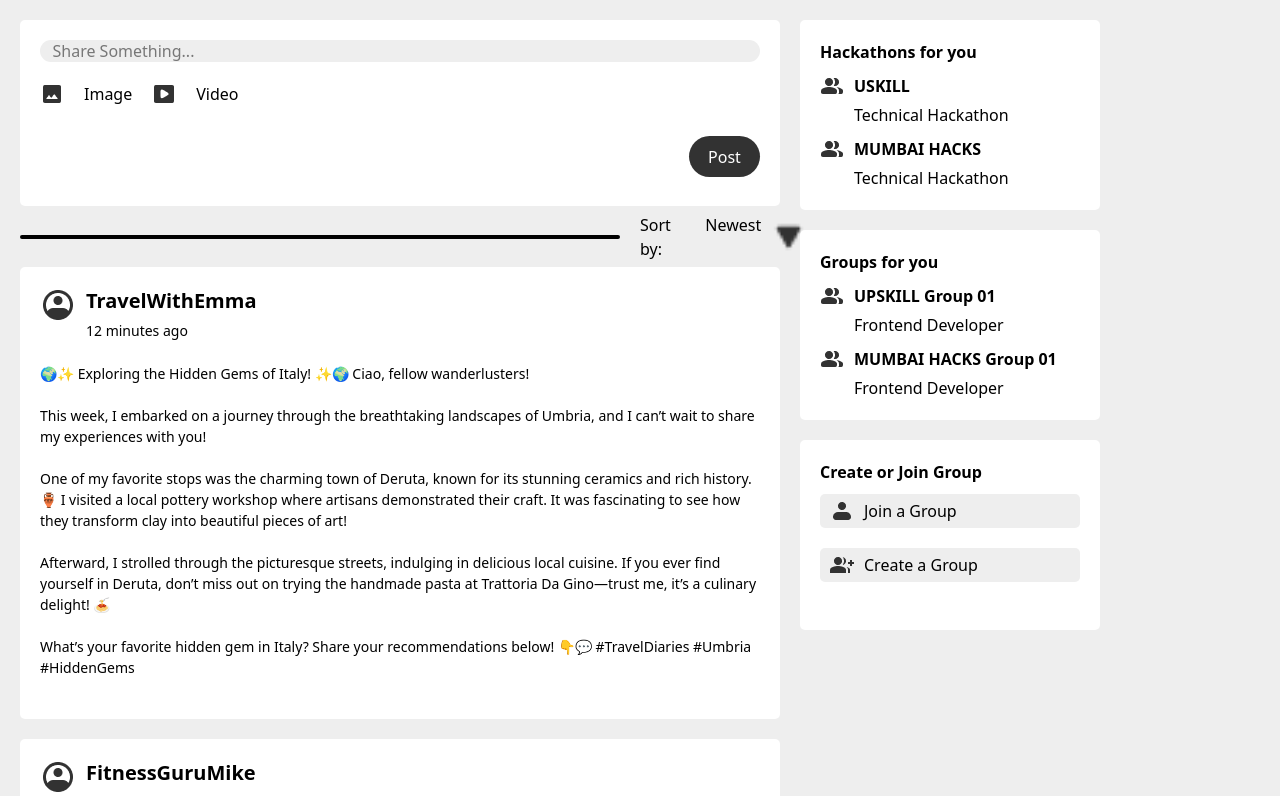
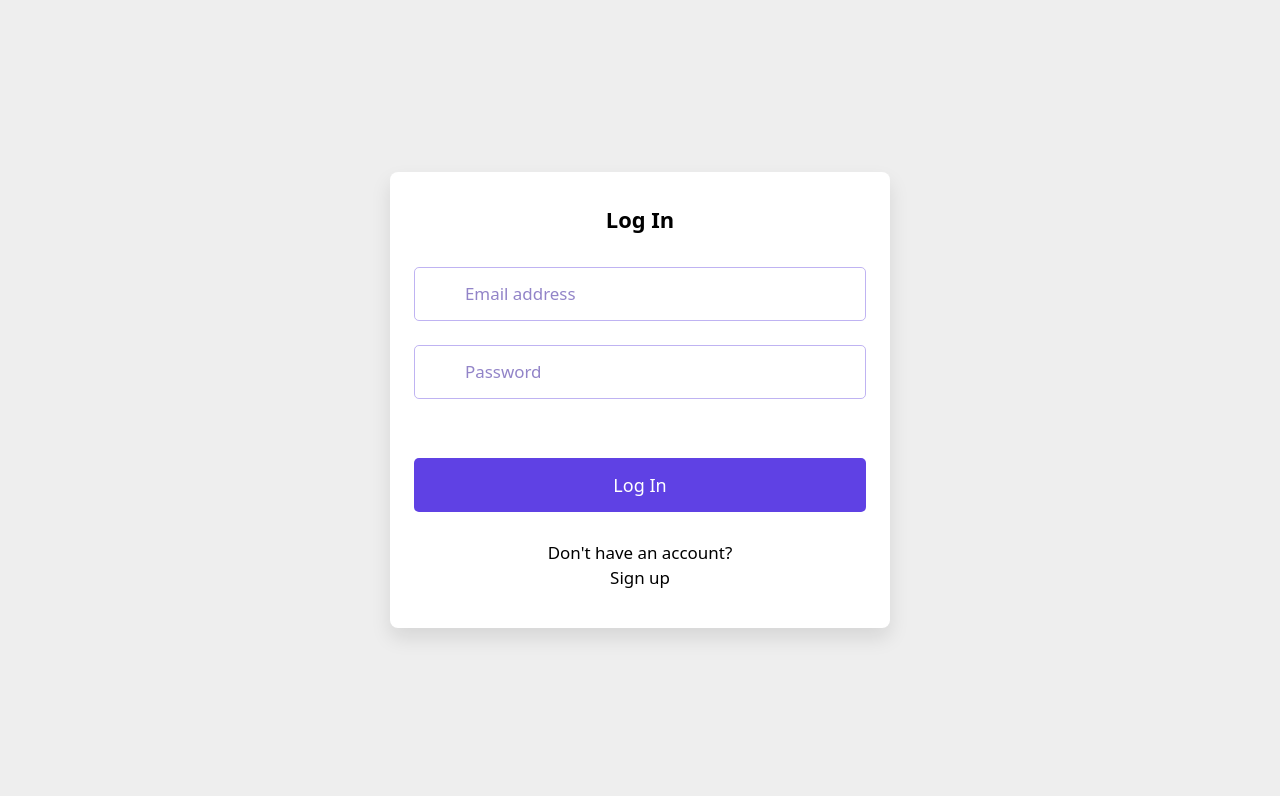
Before and after one commit to Goldenbook27/Assembl, a React (Vite) app in the folder frontend/: page / in a window 1280 px wide. Shown: the top 796 px of the page. Built offline with nearby package versions, Linux system fonts and the light colour scheme.

Commit message:
Added Auth Pages

```diff
--- a/frontend/src/App.jsx
+++ b/frontend/src/App.jsx
@@ -10,7 +10,8 @@
 function App() {
   return (
     <>
-      <Homepage/>
+      {/* <Homepage /> */}
+      <AuthPage />
     </>
   );
 }
--- a/frontend/src/AuthPages/AuthPage.css
+++ b/frontend/src/AuthPages/AuthPage.css
@@ -0,0 +1,150 @@
+.login-container {
+  margin: 0 auto;
+  width: 500px;
+  /* max-width: 410px; */
+  padding: 2rem 1.5rem;
+  border-radius: 0.5rem;
+  background: #fff;
+  box-shadow: 0 10px 20px rgba(0, 0, 0, 0.1);
+}
+.login-container .form-title {
+  text-align: center;
+  font-size: 1.37rem;
+  font-weight: 600;
+  margin-bottom: 1.87rem;
+}
+.login-container .social-login {
+  display: flex;
+  gap: 1.31rem;
+}
+.social-login .social-button {
+  display: flex;
+  gap: 0.81rem;
+  width: 100%;
+  font-size: 1rem;
+  font-weight: 500;
+  cursor: pointer;
+  padding: 0.75rem 0;
+  border-radius: 0.31rem;
+  align-items: center;
+  justify-content: center;
+  background: #F9F8FF;
+  border: 1px solid #D5CBFF;
+  transition: 0.3s ease;
+}
+.social-login .social-button:hover {
+  border-color: #5F41E4;
+  background: #f1eff9;
+}
+.social-login .social-button .social-icon {
+  width: 23px;
+}
+.login-container .separator {
+  position: relative;
+  margin: 1.5rem 0;
+  text-align: center;
+  background: #fff;
+}
+.login-container .separator span {
+  z-index: 1;
+  font-weight: 500;
+  color: #6652BE;
+  position: relative;
+  background: #fff;
+  font-size: 1.06rem;
+  padding: 0 0.9rem;
+}
+.login-container .separator::after {
+  content: "";
+  position: absolute;
+  left: 0;
+  top: 50%;
+  height: 1px;
+  width: 100%;
+  background: #bfb3f2;
+}
+.login-form .input-wrapper {
+  height: 54px;
+  width: 100%;
+  position: relative;
+  margin-bottom: 1.5rem;
+}
+.login-form .input-field {
+  width: 100%;
+  height: 100%;
+  outline: none;
+  font-size: 1.06rem;
+  border-radius: 0.31rem;
+  border: 1px solid #bfb3f2;
+  padding: 0px 1.25rem 0 3.12rem;
+  transition: 0.2s ease;
+}
+.login-form .input-field:focus {
+  border-color: #5F41E4;
+}
+.login-form .input-field::placeholder {
+  color: #9284c8;
+}
+.login-form .input-wrapper i {
+  position: absolute;
+  top: 50%;
+  height: 100%;
+  display: flex;
+  color: #a395e0;
+  align-items: center;
+  transform: translateY(-50%);
+  transition: 0.2s ease;
+}
+.login-form .input-wrapper i:not(.eye-icon) {
+  left: 0.93rem;
+  pointer-events: none;
+}
+.login-form .input-field:focus ~ i:not(.eye-icon) {
+  color: #5F41E4;
+}
+.login-form .input-wrapper i.eye-icon {
+  display: none;
+  right: 0.93rem;
+  color: #917DE8;
+  cursor: pointer;
+  font-size: 1.25rem;
+}
+.login-form .input-wrapper .input-field:valid ~ .eye-icon {
+  display: flex;
+}
+.login-form .forgot-password-link {
+  display: block;
+  width:fit-content;
+  margin-top: -0.44rem;
+}
+.login-form .login-button {
+  border: none;
+  outline: none;
+  width: 100%;
+  height: 54px;
+  color: #fff;
+  font-size: 1.125rem;
+  font-weight: 500;
+  cursor: pointer;
+  margin-top: 2.19rem;
+  border-radius: 0.31rem;
+  background: #5F41E4;
+  transition: 0.3s ease;
+}
+.login-form .login-button:hover {
+  background: #4320df;
+}
+.login-container .signup-prompt {
+  text-align: center;
+  font-size: 1.06rem;
+  font-weight: 500;
+  margin: 1.75rem 0 0.31rem;
+}
+.login-container a {
+  color: #5F41E4;
+  font-weight: 500;
+  text-decoration: none;
+}
+.login-container a:hover {
+  text-decoration: underline;
+}
--- a/frontend/src/AuthPages/AuthPage.jsx
+++ b/frontend/src/AuthPages/AuthPage.jsx
@@ -0,0 +1,102 @@
+import { useState } from "react";
+import "./AuthPage.css";
+const SocialLogin = () => {
+  return (
+    <div className="social-login">
+      <button className="social-button">
+        <img src="google.svg" alt="Google" className="social-icon" />
+        Google
+      </button>
+      <button className="social-button">
+        <img src="apple.svg" alt="Apple" className="social-icon" />
+        Apple
+      </button>
+    </div>
+  );
+};
+
+const InputField = ({ type, placeholder, icon }) => {
+  // State to toggle password visibility
+  const [isPasswordShown, setIsPasswordShown] = useState(false);
+  return (
+    <div className="input-wrapper">
+      <input
+        type={isPasswordShown ? "text" : type}
+        placeholder={placeholder}
+        className="input-field"
+        required
+      />
+      {/* <i className="material-symbols-rounded">{icon}</i> */}
+      {type === "password" && (
+        <i
+          onClick={() => setIsPasswordShown((prevState) => !prevState)}
+          className="material-symbols-rounded eye-icon"
+        >
+          {isPasswordShown ? "don't show" : "show"}
+        </i>
+      )}
+    </div>
+  );
+};
+
+const SignUpSection = ({ isLogin, setIsLogin }) => {
+  return (
+    <div className="login-container">
+      <h2 className="form-title">Sign Up</h2>
+      <form action="#" className="login-form">
+        <InputField type="email" placeholder="Email address" icon="mail" />
+        <InputField type="text" placeholder="Username" icon="mail" />
+        <InputField type="name" placeholder="Full Name" icon="mail" />
+        <InputField type="password" placeholder="Password" icon="lock" />
+        <button type="submit" className="login-button">
+          Sign Up
+        </button>
+      </form>
+      <p className="signup-prompt">
+        Already have an account?{" "}
+        <div onClick={() => setIsLogin(true)}>Log In</div>
+      </p>
+    </div>
+  );
+};
+
+const LoginSection = ({ isLogin, setIsLogin }) => {
+  return (
+    <div className="login-container">
+      <h2 className="form-title">Log In</h2>
+      <form action="#" className="login-form">
+        <InputField type="email" placeholder="Email address" icon="mail" />
+        <InputField type="password" placeholder="Password" icon="lock" />
+        <button type="submit" className="login-button">
+          Log In
+        </button>
+      </form>
+      <p className="signup-prompt">
+        Don't have an account?{" "}
+        <div onClick={() => setIsLogin(false)}>Sign up</div>
+      </p>
+    </div>
+  );
+};
+
+export default function AuthPage() {
+  const [isLogin, setIsLogin] = useState(true);
+
+  return (
+    <div
+      style={{
+        width: "100%",
+        height: "100vh",
+        display: "flex",
+        justifyContent: "center",
+        alignItems: "center",
+      }}
+    >
+      {isLogin ? (
+        <LoginSection isLogin={isLogin} setIsLogin={setIsLogin} />
+      ) : (
+        <SignUpSection isLogin={isLogin} setIsLogin={setIsLogin} />
+      )}
+    </div>
+  );
+}
```
